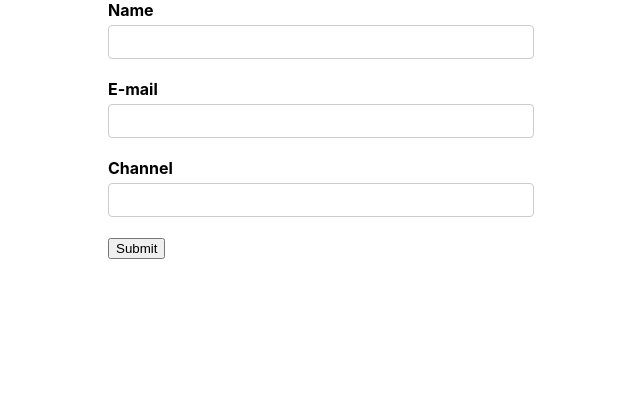
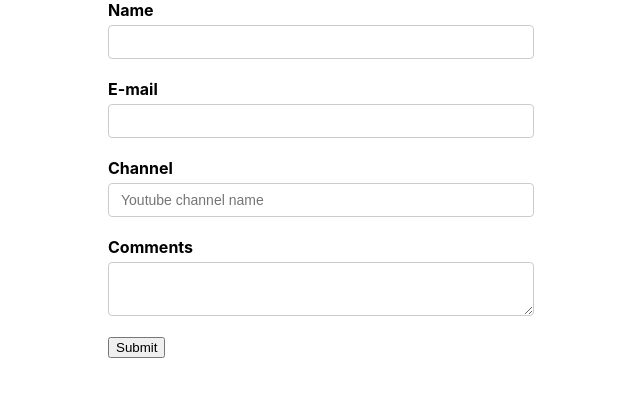
Before and after one commit to Annie-Huang/React-Formik-Tutorials, a React (Create React App) app: page / in a window 1280 px wide. Shown: the top 396 px of the page, without its empty margins (319-959 px from the left). Built offline with nearby package versions, Linux system fonts and the light colour scheme.

Commit message:
placeholder props, 'as'|'component' prop

```diff
--- a/src/App.css
+++ b/src/App.css
@@ -10,7 +10,8 @@ label {
 }
 
 input[type='text'],
-input[type='email'] {
+input[type='email'],
+textarea {
     display: block;
     width: 400px;
     padding: 6px 12px;
--- a/src/components/YoutubeForm.js
+++ b/src/components/YoutubeForm.js
@@ -2,11 +2,18 @@ import React from 'react';
 import {useFormik, Formik, Form, Field, ErrorMessage} from "formik";
 import * as Yup from 'yup';
 
+// const initialValues = {
+//     // name: 'Vishwas',
+//     name: '',
+//     email: '',
+//     channel: ''
+// }
 const initialValues = {
     // name: 'Vishwas',
     name: '',
     email: '',
-    channel: ''
+    channel: '',
+    comments: ''
 }
 
 // You cannot get into onSubmit if your errors from validate return is not an empty object
@@ -170,7 +177,7 @@ const YoutubeForm = () => {
 //         </Formik>
 //     );
 // };
-// Use ErrorMessage component
+/*// Use ErrorMessage component
 const YoutubeForm = () => {
     return (
         <Formik initialValues={initialValues} validationSchema={validationSchema} onSubmit={onSubmit} >
@@ -197,6 +204,43 @@ const YoutubeForm = () => {
             </Form>
         </Formik>
     );
+};*/
+
+// Field Revisited
+// Any additional prop in the Field component will pass through, like placeholder
+// 'as' and 'component' prop can be taking as input(default), or textarea, or select, or a customer react component as well.
+const YoutubeForm = () => {
+    return (
+        <Formik initialValues={initialValues} validationSchema={validationSchema} onSubmit={onSubmit} >
+            <Form>
+                <div className="form-control">
+                    <label htmlFor='name'>Name</label>
+                    <Field type="text" id='name' name='name' />
+                    <ErrorMessage name='name' />
+                </div>
+
+                <div className="form-control">
+                    <label htmlFor='email'>E-mail</label>
+                    <Field type="text" id='email' name='email' />
+                    <ErrorMessage name='email' />
+                </div>
+
+                <div className="form-control">
+                    <label htmlFor='channel'>Channel</label>
+                    <Field type="text" id='channel' name='channel' placeholder='Youtube channel name' />
+                    <ErrorMessage name='channel' />
+                </div>
+
+                <div className="form-control">
+                    <label htmlFor='comments'>Comments</label>
+                    <Field as='textarea' id='comments' name='comments' />
+                    {/*<Field component='textarea' id='comments' name='comments' />*/}
+                </div>
+
+                <button type='submit'>Submit</button>
+            </Form>
+        </Formik>
+    );
 };
 
 export default YoutubeForm;
```
